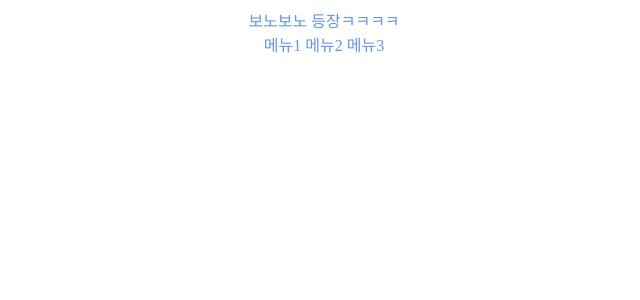
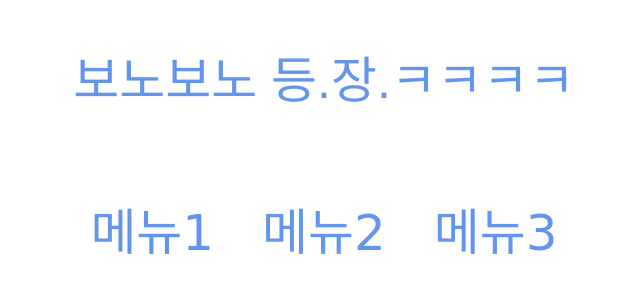
Before and after one commit to JururuK/Class_Web, a Django app: template templates/header.html in a window 1280 px wide. Shown: the top 300 px of the page, without its empty margins (316-956 px from the left). Run offline with Django 3.2, Linux system fonts and the light colour scheme; the template is opened without the code that fills it, so the values that code supplies are empty; parts of the project's set-up code (start-up, migrations or seed data) failed here and were passed over.

Commit message:
7/6 class commit 1

```diff
--- a/practice/templates/practice/exercise.html
+++ b/practice/templates/practice/exercise.html
@@ -1,8 +1,8 @@
 {% extends 'base.html' %}
 
-{% block content %}  #컨텐츠 부분만 원하는대로 불러옴
+{% block content %}  <!--컨텐츠 부분만 원하는대로 불러옴-->
 
-<div style=" height : 20rem; background-color: darkgreen; margin: 2rem; border-radius: 1rem">
+<div style="padding : 5rem ; text-align : right ; height : 30rem; background-color: darkgreen; margin: 2rem; border-radius: 1rem">
     <h1>This is the Practice</h1>
 </div>
 {% endblock %}
--- a/templates/head.html
+++ b/templates/head.html
@@ -1,4 +1,7 @@
 <head>
     <meta charset="UTF-8">
     <title>웹/어플 수업 연습</title>
+    <link rel="preconnect" href="https://fonts.googleapis.com">
+    <link rel="preconnect" href="https://fonts.gstatic.com" crossorigin>
+    <link href="https://fonts.googleapis.com/css2?family=Black+And+White+Picture&family=Cute+Font&display=swap" rel="stylesheet">
 </head>
--- a/templates/header.html
+++ b/templates/header.html
@@ -1,11 +1,11 @@
-<div style="text-align: center; color: cornflowerblue;font-size=20px">
-    <div>
-        보노보노 등장ㅋㅋㅋㅋ
+<div style="text-align: center; color: cornflowerblue;font-size :50px; font-family: 'Black And White Picture', sans-serif;">
+    <div style = 'margin : 5 rem;padding-top : 2rem ;padding-bottom : 5rem;'>
+        보노보노 등.장.ㅋㅋㅋㅋ
     </div>
-    <div>
-        <span>메뉴1</span>
-        <span>메뉴2</span>
-        <span>메뉴3</span>
+    <div style = "margin : 2 rem 1;font-size : 100 px; font-family: 'Cute Font', cursive;">
+        <span style = 'margin : 3 rem 2; padding-left : 1rem; padding-right : 1rem;'>메뉴1</span>
+        <span style = 'margin : 3 rem 2; padding-left : 1rem; padding-right : 1rem;'>메뉴2</span>
+        <span style = 'margin : 3 rem 2; padding-left : 1rem; padding-right : 1rem;'>메뉴3</span>
     </div>
 
 </div>
```
Also changed, not shown: templates/base.html (+3 -4 lines), templates/footer.html (+4 -3 lines).
